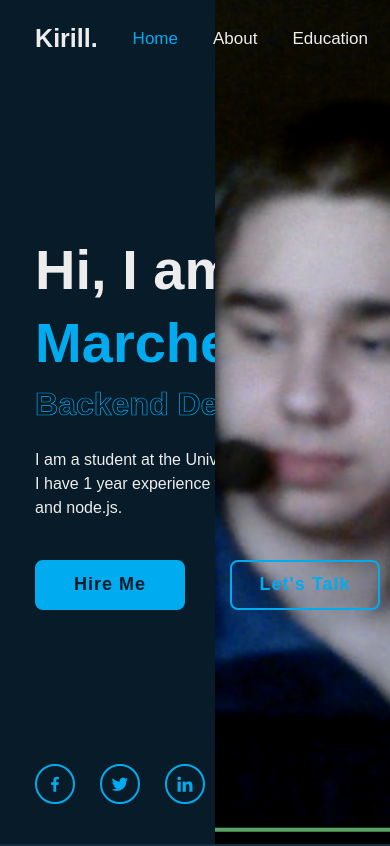
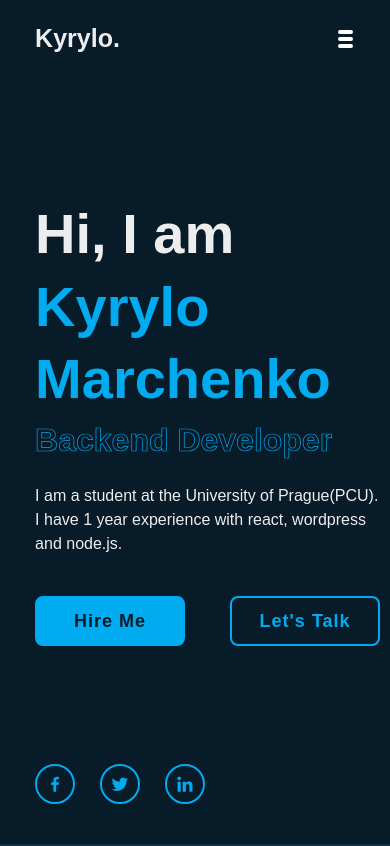
Before and after one commit to SDT413/portfolio-next, a Next.js app: page / in a window 390 px wide. Shown: the top 846 px of the page. Built offline with nearby package versions, Linux system fonts and the light colour scheme.

Commit message:
styles changed

```diff
--- a/src/app/globals.css
+++ b/src/app/globals.css
@@ -2,9 +2,9 @@
 @tailwind components;
 @tailwind utilities;
 
-@import url('https://fonts.googleapis.com/css2?family=Poppins:wght@300;400;500;600;700;800;900&display=swap');
+@import url("https://fonts.googleapis.com/css2?family=Poppins:wght@300;400;500;600;700;800;900&display=swap");
 
-*{
+* {
   margin: 0;
   padding: 0;
   box-sizing: border-box;
@@ -12,27 +12,27 @@
   border: none;
   outline: none;
   scroll-behavior: smooth;
-    font-family: 'Poppins', sans-serif;
+  font-family: "Poppins", sans-serif;
 }
 
-:root{
+:root {
   --bg-color: #081b29;
   --second-bg-color: #112e42;
   --text-color: #ededed;
   --main-color: #00abf0;
 }
 
-html{
+html {
   font-size: 62.5%;
   overflow-x: hidden;
 }
 
-body{
+body {
   background-color: var(--bg-color);
   color: var(--text-color);
 }
 
-.header{
+.header {
   position: fixed;
   top: 0;
   left: 0;
@@ -51,20 +51,20 @@ body{
   color: var(--text-color);
 }
 
-.navbar a  {
+.navbar a {
   font-size: 1.7rem;
   font-weight: 500;
   color: var(--text-color);
   margin-left: 3.5rem;
-    transition: .3s;
+  transition: 0.3s;
 }
 
 .navbar a:hover,
-.navbar a.active{
+.navbar a.active {
   color: var(--main-color);
 }
 
-#menu-icon{
+#menu-icon {
   font-size: 3.6rem;
   color: var(--text-color);
   cursor: pointer;
@@ -75,32 +75,32 @@ section {
   padding: 10rem 9% 2rem;
 }
 
-.home{
+.home {
   display: flex;
   align-items: center;
   padding: 0 9%;
 }
 
-.home-content{
+.home-content {
   max-width: 60rem;
 }
 
-.home-content h1{
+.home-content h1 {
   font-size: 5.6rem;
   font-weight: 700;
   line-height: 1.3;
 }
 
-.home-content .text-animate{
+.home-content .text-animate {
   position: relative;
   width: 32.8rem;
 }
 
-.home-content .text-animate h3{
+.home-content .text-animate h3 {
   font-size: 3.2rem;
   font-weight: 700;
   color: transparent;
-    -webkit-text-stroke: .7px var(--main-color);
+  -webkit-text-stroke: 0.7px var(--main-color);
 }
 
 .home-content p {
@@ -124,15 +124,15 @@ section {
   width: 15rem;
   height: 100%;
   background: var(--main-color);
-    border: .2rem solid var(--main-color);
-    border-radius: .8rem;
+  border: 0.2rem solid var(--main-color);
+  border-radius: 0.8rem;
   font-size: 1.8rem;
   font-weight: 600;
-    letter-spacing: .1rem;
+  letter-spacing: 0.1rem;
   color: var(--bg-color);
   z-index: 1;
   overflow: hidden;
-    transition: .5s;
+  transition: 0.5s;
 }
 
 .btn-box .btn:hover {
@@ -161,7 +161,7 @@ section {
   height: 100%;
   background: var(--bg-color);
   z-index: -1;
-    transition: .5s;
+  transition: 0.5s;
 }
 
 .btn-box .btn:hover::before {
@@ -184,13 +184,13 @@ section {
   width: 40px;
   height: 40px;
   background: transparent;
-    border: .2rem solid var(--main-color);
+  border: 0.2rem solid var(--main-color);
   border-radius: 50%;
   font-size: 20px;
   color: var(--main-color);
   z-index: 1;
   overflow: hidden;
-    transition: .5s;
+  transition: 0.5s;
 }
 
 .home-sci a:hover {
@@ -206,7 +206,7 @@ section {
   height: 100%;
   background: var(--main-color);
   z-index: -1;
-    transition: .5s;
+  transition: 0.5s;
 }
 
 .home-sci a:hover::before {
@@ -234,7 +234,7 @@ section {
 
 .home-imgHover:hover {
   background: var(--bg-color);
-    opacity: .8;
+  opacity: 0.8;
 }
 
 .about {
@@ -259,7 +259,7 @@ span {
 
 .about-img {
   position: relative;
-    width:25rem;
+  width: 25rem;
   height: 25rem;
   border-radius: 50%;
   display: flex;
@@ -270,7 +270,7 @@ span {
 .about-img img {
   width: 90%;
   border-radius: 50%;
-    border: .2rem solid var(--main-color);
+  border: 0.2rem solid var(--main-color);
 }
 
 .about-img .circle-spin {
@@ -282,10 +282,10 @@ span {
   width: 100%;
   height: 100%;
   border-radius: 50%;
-    border-top: .2rem solid var(--second-bg-color);
-    border-bottom: .2rem solid var(--second-bg-color);
-    border-left: .2rem solid var(--main-color);
-    border-right: .2rem solid var(--main-color);
+  border-top: 0.2rem solid var(--second-bg-color);
+  border-bottom: 0.2rem solid var(--second-bg-color);
+  border-left: 0.2rem solid var(--main-color);
+  border-right: 0.2rem solid var(--main-color);
 }
 
 .about-content {
@@ -309,3 +309,29 @@ span {
 .btn-box.btns a::before {
   background: var(--second-bg-color);
 }
+
+@media (max-width: 600px) {
+  .navbar {
+    display: none;
+  }
+  .home-img {
+    display: none;
+  }
+  .home-imgHover {
+    display: none;
+  }
+
+  .burger-navbar {
+    overflow: hidden;
+    display: flex;
+    flex-direction: column;
+    justify-content: space-evenly;
+
+    .line {
+      width: 15px;
+      border: 2px solid #fff;
+      border-radius: 2px;
+      margin: 1.5px;
+    }
+  }
+}
--- a/src/app/page.tsx
+++ b/src/app/page.tsx
@@ -1,13 +1,26 @@
+"use client";
+import React from "react";
+
 export default function Home() {
+  const [isNavBarExpanded, setIsNavBarExpanded] =
+    React.useState<boolean>(false);
   return (
     <>
       <header className="header">
-          <a href="#" className="logo">Kirill.</a>
-          <div className="bx bx-menu" id="menu-icon">
+        <a href="#" className="logo">
+          Kyrylo.
+        </a>
+        <div className="bx bx-menu" id="menu-icon"></div>
 
+        <div className="burger-navbar">
+          <span className="line"></span>
+          <span className="line"></span>
+          <span className="line"></span>
         </div>
         <nav className="navbar">
-            <a href="#home" className="active">Home</a>
+          <a href="#home" className="active">
+            Home
+          </a>
           <a href="#about">About</a>
           <a href="#education">Education</a>
           <a href="#skills">Skills</a>
@@ -17,35 +30,46 @@ export default function Home() {
 
       <section className="home" id="home">
         <div className="home-content">
-            <h1>Hi, I am <span>Kirill Marchenko</span></h1>
+          <h1>
+            Hi, I am <span>Kyrylo Marchenko</span>
+          </h1>
           <div className="text-animate">
             <h3>Backend Developer</h3>
           </div>
           <p>
-              I am a student at the University of Prague(PCU). I have 1 year experience with react, wordpress and node.js.
+            I am a student at the University of Prague(PCU). I have 1 year
+            experience with react, wordpress and node.js.
           </p>
           <div className="btn-box">
-              <a href="#" className="btn">Hire Me</a>
-              <a href="#" className="btn">Let's Talk</a>
+            <a href="#" className="btn">
+              Hire Me
+            </a>
+            <a href="#" className="btn">
+              Let's Talk
+            </a>
           </div>
         </div>
 
         <div className="home-sci">
-            <a href="#"><i className='bx bxl-facebook'></i></a>
-            <a href="#"><i className='bx bxl-twitter'></i></a>
-            <a href="#"><i className='bx bxl-linkedin'></i></a>
+          <a href="#">
+            <i className="bx bxl-facebook"></i>
+          </a>
+          <a href="#">
+            <i className="bx bxl-twitter"></i>
+          </a>
+          <a href="#">
+            <i className="bx bxl-linkedin"></i>
+          </a>
         </div>
 
-          <div className="home-imgHover">
-          </div>
-          <div className="home-img">
-          </div>
-
+        <div className="home-imgHover"></div>
+        <div className="home-img"></div>
       </section>
 
-
       <section className="about" id="about">
-          <h2 className="heading">About <span>Me</span></h2>
+        <h2 className="heading">
+          About <span>Me</span>
+        </h2>
         <div className="about-img">
           <span className="circle-spin"></span>
         </div>
@@ -53,10 +77,13 @@ export default function Home() {
         <div className="about-content">
           <h3>Backend Developer</h3>
           <p>
-              I am a student at the University of Prague(PCU). I have 1 year experience with react, wordpress and node.js.
+            I am a student at the University of Prague(PCU). I have 1 year
+            experience with react, wordpress and node.js.
           </p>
           <div className="btn-box btns">
-              <a href="#" className="btn">Read More</a>
+            <a href="#" className="btn">
+              Read More
+            </a>
           </div>
         </div>
       </section>
```
Also changed, not shown: 1 other file (tests, documents, lock files or other folders). Lines whose indentation alone changed are shown as unchanged.
